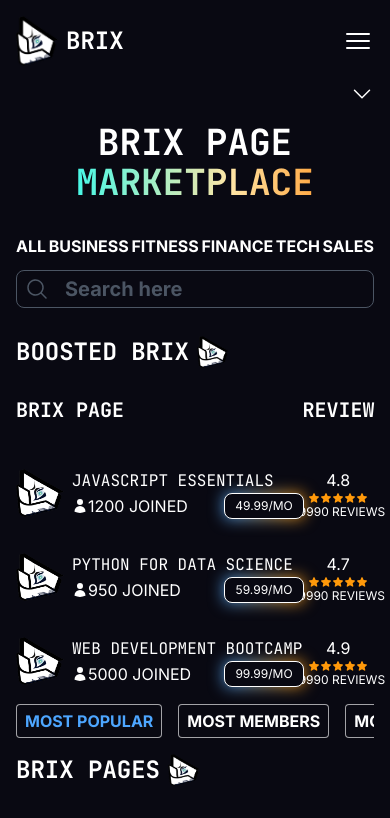
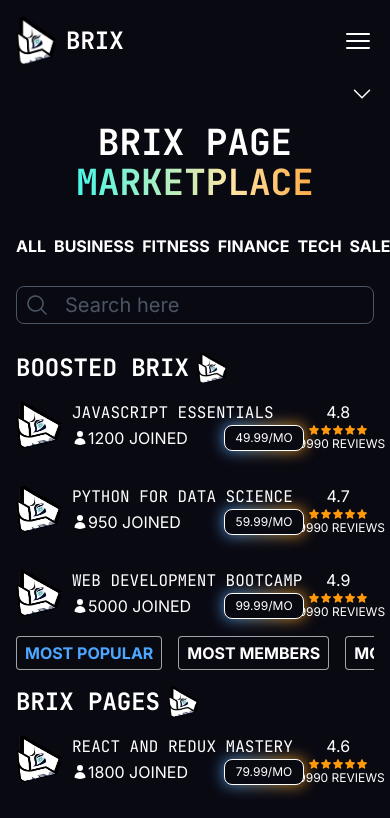
Before and after one commit to fundedbull/project-b, a Next.js app: page /markets in a window 390 px wide. Shown: the top 818 px of the page. Built offline with nearby package versions, Linux system fonts and the light colour scheme.

Commit message:
Made pading adjustments to markets page, for brixs tables and catergory links

```diff
--- a/src/app/markets/page.tsx
+++ b/src/app/markets/page.tsx
@@ -196,18 +196,17 @@ export default function Market() {
             </h1>
           </div>
 
-          <nav className="flex flex-row flex-wrap justify-between  *:font-bold">
+          <nav className="flex flex-row gap-2  justify-between  *:font-bold">
             {categories.map((V) => (
               <Suspense key={V}>
                 <SubNavLink K={"category"} V={V} D={"all"} />
               </Suspense>
             ))}
-
-            <div className="flex flex-row gap-4 text-gray-600 text-xl my-3 items-center px-2 rounded-lg w-full py-1 border border-gray-600">
-              <MagnifyingGlassIcon className="size-6" />
-              <p>Search here</p>
-            </div>
           </nav>
+          <div className="flex flex-row gap-4 text-gray-600 text-xl my-3 items-center px-2 rounded-lg w-full py-1 border border-gray-600">
+            <MagnifyingGlassIcon className="size-6" />
+            <p>Search here</p>
+          </div>
           <div className="flex items-center gap-2">
             <h1 className={`${jb_mono.className} font-bold text-2xl`}>
               BOOSTED BRIX
@@ -221,18 +220,22 @@ export default function Market() {
             />
           </div>
 
-          <div className="grid grid-cols-5 grid-rows-4 gap-y-8 items-center uppercase ">
+          <div className="grid  grid-cols-5 grid-rows-3 md:grid-rows-4 gap-y-8 items-center uppercase ">
             <h1
               className={`${jb_mono.className} font-bold text-xl hidden md:flex md:grid-cols-1`}
             >
               Ranking
             </h1>
             <h1
-              className={`${jb_mono.className} font-bold text-xl col-span-4 md:col-span-2`}
+              className={`${jb_mono.className} font-bold text-xl col-span-4 hidden md:flex md:col-span-2`}
             >
               Brix Page
             </h1>
-            <h1 className={`${jb_mono.className} font-bold text-xl`}>Review</h1>
+            <h1
+              className={`${jb_mono.className} font-bold text-xl hidden md:flex`}
+            >
+              Review
+            </h1>
             <h1
               className={`${jb_mono.className} hidden md:flex font-bold text-xl`}
             >
@@ -315,31 +318,41 @@ export default function Market() {
             />
           </div>
 
-          <div className="grid grid-cols-5 grid-rows-10 gap-y-8 items-center uppercase">
+          <div className="grid  grid-cols-5 grid-rows-3 md:grid-rows-4 gap-y-8 items-center uppercase ">
             <h1
               className={`${jb_mono.className} font-bold text-xl hidden md:flex md:grid-cols-1`}
             >
               Ranking
             </h1>
             <h1
-              className={`${jb_mono.className} font-bold text-xl col-span-4 md:col-span-2`}
+              className={`${jb_mono.className} font-bold text-xl col-span-4 hidden md:flex md:col-span-2`}
             >
               Brix Page
             </h1>
-            <h1 className={`${jb_mono.className} font-bold text-xl`}>Review</h1>
             <h1
-              className={`${jb_mono.className} hidden md:flex font-bold text-xl`}
+              className={`${jb_mono.className} font-bold text-xl hidden md:flex`}
+            >
+              Review
+            </h1>
+            <h1
+              className={`${jb_mono.className} hidden md:flex font-bold text-xl `}
             >
               Created At/HOURS
             </h1>
             {data.map((page) => (
               <>
-                <div className="hidden md:flex md:grid-cols-1">
+                <div className="hidden md:flex md:grid-cols-1 ">
                   <h3>#{page.ranking} Ranked</h3>
                 </div>
                 <div className="col-span-4 md:col-span-2">
                   <div className="flex flex-row gap-2">
-                    <div className="bg-gray-700 rounded-lg size-12 min-w-12" />
+                    <Image
+                      src={brix_logo}
+                      width={250}
+                      height={250}
+                      alt="profile"
+                      className="rounded-lg size-12 min-w-12"
+                    />
                     <div>
                       <h3
                         className={`${jb_mono.className} w-60 truncate md:w-full`}
@@ -352,7 +365,7 @@ export default function Market() {
                           <UserIcon className="size-4" />{" "}
                           <p>{page.total_users} Joined</p>
                         </div>
-                        <button className="border-2 text-xs border-blue rounded py-1 mx-6 w-20 text-center">
+                        <button className="text-xs  py-1 mx-6 w-20 text-center bg-background border border-white rounded-lg relative h-full before:absolute before:inset-0 before:-z-10 before:block before:bg-gradient-to-r before:from-blue before:to-orange before:blur">
                           {page.price}/{page.rate}
                         </button>
                       </div>
```
